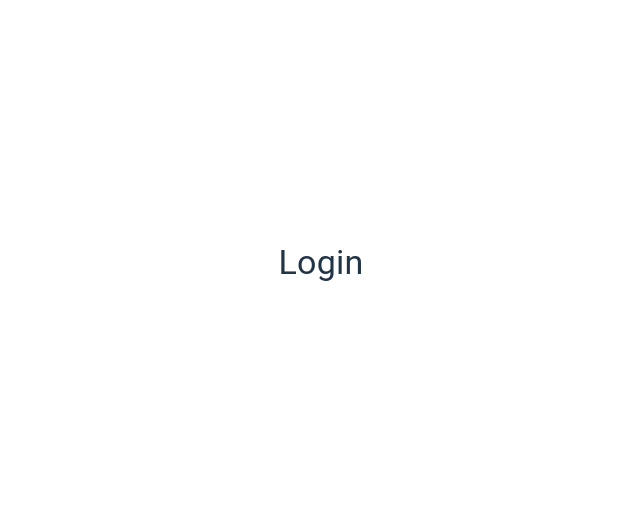
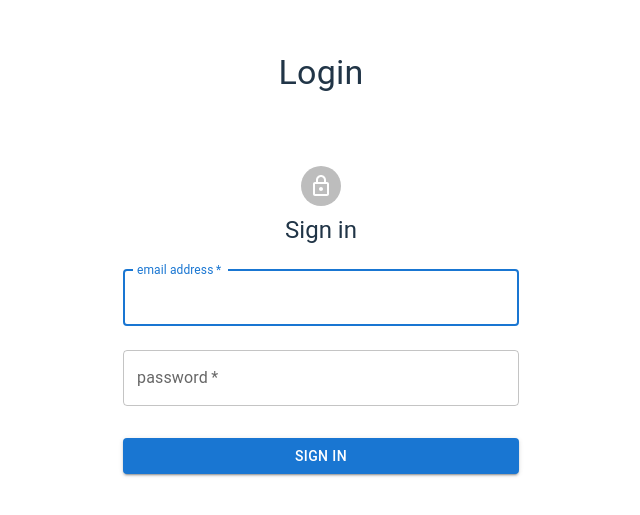
Before and after one commit to eccpluto/IOD2024-capstoneProject, a React (Vite) app in the folder frontend/ideo/: page /login in a window 1280 px wide. Shown: the part 129-644 px from the top of the page, without its empty margins (319-959 px from the left). Built offline with nearby package versions, Linux system fonts and the light colour scheme.

Commit message:
loginForm and validation logic setup for CS, backend will integrate with this eventually o provide true validation with Mongodb  (Redis if time for accounts management). material-icons dependency added.

```diff
--- a/frontend/ideo/package.json
+++ b/frontend/ideo/package.json
@@ -12,6 +12,7 @@
   "dependencies": {
     "@emotion/react": "^11.11.4",
     "@emotion/styled": "^11.11.5",
+    "@mui/icons-material": "^5.16.1",
     "@mui/material": "^5.16.1",
     "react": "^18.3.1",
     "react-dom": "^18.3.1"
--- /dev/null
+++ b/frontend/ideo/src/components/LoginForm.jsx
@@ -0,0 +1,142 @@
+import { Avatar, Box, Button, Container, TextField, Typography } from "@mui/material";
+import LockOutlinedIcon from '@mui/icons-material/LockOutlined'
+import { useState } from "react";
+import { useUserContext } from "../contexts/UserContext";
+
+
+export default function LoginForm(props) {
+
+    // consume userContext
+    const { user, handleAuthenticateUser } = useUserContext();
+
+    // internal states of component
+    const [userCredentials, setUserCredentials] = useState({
+        email: '',
+        password: '',
+    });
+    // this lets us alert user to the authentication state
+    const [submitResult, setSubmitResult] = useState('');
+
+    // internal component functions
+    const handleEmailChange = (event) => {
+        setUserCredentials({
+            email: event.target.value,
+            password: userCredentials.password,
+        })
+    }
+
+    const handlePasswordChange = (event) => {
+        setUserCredentials({
+            email: userCredentials.email,
+            password: event.target.value,
+        })
+    }
+
+    const checkInputFields = () => {
+        let result = true;
+        let uc = userCredentials;
+        if (uc.password.length < 5) {
+            setSubmitResult('Password must be greater than 5 characters long.');
+            result = false;
+        } else if (uc.password === uc.email) {
+            setSubmitResult('Email cannot be the same as password.');
+            result = false;
+        }
+        return result;
+    }
+
+    // this is used as a callback from the UserContext to pass up the state of
+    // authenticating / deauthenticating a user, and provides timed-out status updates
+    const getAuthenticationStatus = (status) => {
+        console.log(status);
+        setSubmitResult(status);
+        setTimeout(() => {setSubmitResult('')}, 4000);
+    }
+
+    const handleSubmit = (event) => {
+        event.preventDefault();
+        if (checkInputFields()) {
+            setSubmitResult('Logging in..');
+            handleAuthenticateUser({
+                email: userCredentials.email,
+                password: userCredentials.password,
+                // anonymous function to update the submitResult from the context
+            }, getAuthenticationStatus)
+
+        }
+        console.log(user);
+    }
+
+    const handleLogout = () => {
+        handleAuthenticateUser({}, getAuthenticationStatus);
+    }
+
+    console.log(user);
+    // on successful login, this is returned, for this to persist, during refereshes,
+    // the context should rely on the server to keep a record of who is logged in,
+    // works for now server side.
+    if (user.email) {
+        return (
+            <Box>
+                <p>Welcome {user.email}!</p>
+                {submitResult}
+                <Box>
+                    <button onClick={handleLogout}>Log Out</button>
+                </Box>
+            </Box>
+        )
+    }
+
+    return (
+        <Container component="main" maxWidth="xs">
+            <Box sx={{
+                marginTop: 8,
+                display: 'flex',
+                flexDirection: 'column',
+                alignItems: 'center',
+            }}>
+                <Avatar sx={{ m: 1 }}>
+                    <LockOutlinedIcon />
+                </Avatar>
+                <Typography component="h1" variant="h5">
+                    Sign in
+                </Typography>
+                {submitResult}
+                <Box component="form" onSubmit={handleSubmit} noValidate sx={{ mt: 1 }} >
+                    <TextField
+                        value={userCredentials.email}
+                        margin="normal"
+                        required
+                        fullWidth
+                        id="email"
+                        label="email address"
+                        name="email"
+                        autoComplete="email"
+                        autoFocus
+                        onChange={handleEmailChange}
+                    />
+                    <TextField
+                        value={userCredentials.password}
+                        margin="normal"
+                        required
+                        fullWidth
+                        id="password"
+                        type="password"
+                        label="password"
+                        name="password"
+                        autoComplete="current-password"
+                        onChange={handlePasswordChange}
+                    />
+                    <Button
+                        type="submit"
+                        fullWidth
+                        variant="contained"
+                        sx={{ mt: 3, mb: 2 }}
+                    >
+                        Sign In
+                    </Button>
+                </Box>
+            </Box>
+        </Container>
+    )
+}
--- a/frontend/ideo/src/contexts/UserContext.jsx
+++ b/frontend/ideo/src/contexts/UserContext.jsx
@@ -6,28 +6,48 @@ const UserContext = createContext();
 // describe how context is used by providing an interface
 export const UserProvider = (props) => {
 
-    // track currently authenticated user
-    const [user, setUser] = useState({});
+    // track currently authenticated user (default to no user logged in)
+    const [user, setUser] = useState({ email: '' });
+    // pass errors like user not found etc, to context consumer
+    const [errorLog, setErrorLog] = useState({ message: '' });
 
     // check credentials against user database
     function authenticateUser({ email, password }) {
         // if user exists and password correct, return true
         // everything else is false, should throw error here and pass upto
         // handleAuthenticateUser try catch block
-        return false;
+        // throw "Houston, we hjave a prokblems";
+        return true;
     }
 
     // try authenticate the user when logging in
-    const handleAuthenticateUser = ({ email, password }) => {
+    const handleAuthenticateUser = ({ email, password }, callback = null) => {
+        //clear errorLog
+        setErrorLog({ message: '' });
+        // logout condition
+        if (!email && !password) {
+            setUser({ email: '' });
+            if(callback){
+                callback('Logged out');
+            }
+            return;
+        }
         try {
-            if (authenticate({ email, password })) {
+            console.log(`authenticating user:\n ${user}`)
+            if (authenticateUser({ email, password })) {
                 setUser({
                     // email uniquely identifies user
                     email: email
                 })
+                if(callback) {
+                    callback('Successfully logged in.')
+                }
             };
         } catch (e) {
             console.error(`Unable to authenticate user: ${e}`);
+            if(callback) {
+                callback(`${e}`);
+            }
         }
     }
 
--- a/frontend/ideo/src/pages/LoginPage.jsx
+++ b/frontend/ideo/src/pages/LoginPage.jsx
@@ -1,5 +1,6 @@
 import { Box, Container } from "@mui/material"
 import { TitleDisplayer } from "../components/common"
+import LoginForm from "../components/LoginForm"
 
 export default function LoginPage(props) {
     return (
@@ -10,6 +11,7 @@ export default function LoginPage(props) {
                 borderRadius: 4,
             }}>
                 <TitleDisplayer title='Login' />
+                <LoginForm/>
             </Box>
         </Container>
     )
```
Also changed, not shown: 1 other file (tests, documents, lock files or other folders).
